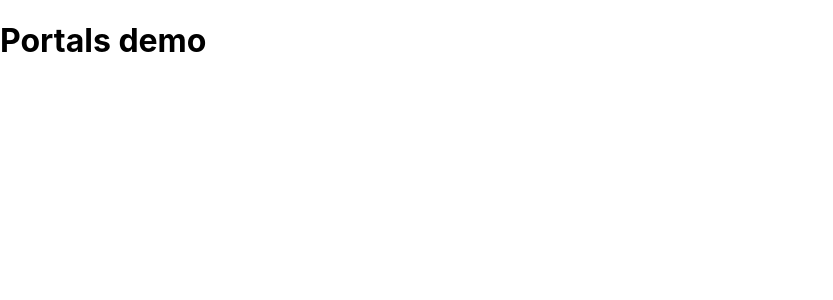
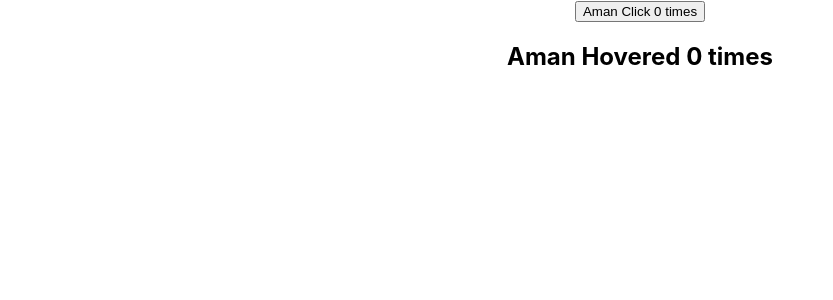
Before and after one commit to aman06it/React-tutorials, a React (Create React App) app: page / in a window 1280 px wide. Shown: the top 300 px of the page, without its empty margins (0-833 px from the left). Built offline with nearby package versions, Linux system fonts and the light colour scheme.

Commit message:
Hoc created

```diff
--- a/src/App.js
+++ b/src/App.js
@@ -1,11 +1,14 @@
 import logo from './logo.svg';
 import './App.css'
 import PortalDemo from './components/PortalDemo';
+import ClickCounter from './components/ClickCounter';
+import HoverCounter from './components/HoverCounter';
 
 function App() {
   return (
     <div className="App">
-      <PortalDemo />
+      <ClickCounter/>
+      <HoverCounter/>
     </div>
   );
 }
--- /dev/null
+++ b/src/components/ClickCounter.js
@@ -0,0 +1,13 @@
+import React, { Component } from 'react'
+import UpdatedComponent from './whithCounter'
+export class ClickCounter extends Component {
+  render() {
+    return (
+      <div>
+          <button onClick={this.props.incrementCounter}>{this.props.name} Click {this.props.count} times</button>
+      </div>
+    )
+  }
+}
+
+export default UpdatedComponent(ClickCounter)
--- /dev/null
+++ b/src/components/HoverCounter.js
@@ -0,0 +1,14 @@
+import React, { Component } from 'react'
+import UpdatedComponent from './whithCounter'
+
+export class HoverCounter extends Component {
+  render() {
+    return (
+      <div>
+          <h2 onMouseOver={this.props.incrementCounter}>{this.props.name} Hovered {this.props.count} times</h2>
+      </div>
+    )
+  }
+}
+
+export default UpdatedComponent(HoverCounter)
--- /dev/null
+++ b/src/components/whithCounter.js
@@ -0,0 +1,25 @@
+import React from 'react'
+
+const UpdatedComponent = OriginalComponent =>{
+    class NewComponent extends React.Component {
+        constructor(){
+            super()
+            this.state={
+                count:0
+            }
+        }
+        incrementCounter=()=>{
+            this.setState((prevState)=>{
+                return {
+                    count:prevState.count+1
+                }
+            })
+        }
+        render(){
+            return <OriginalComponent name="Aman" count={this.state.count} incrementCounter={this.incrementCounter}/>
+        }
+    }
+    return NewComponent
+}
+
+export default UpdatedComponent
```
